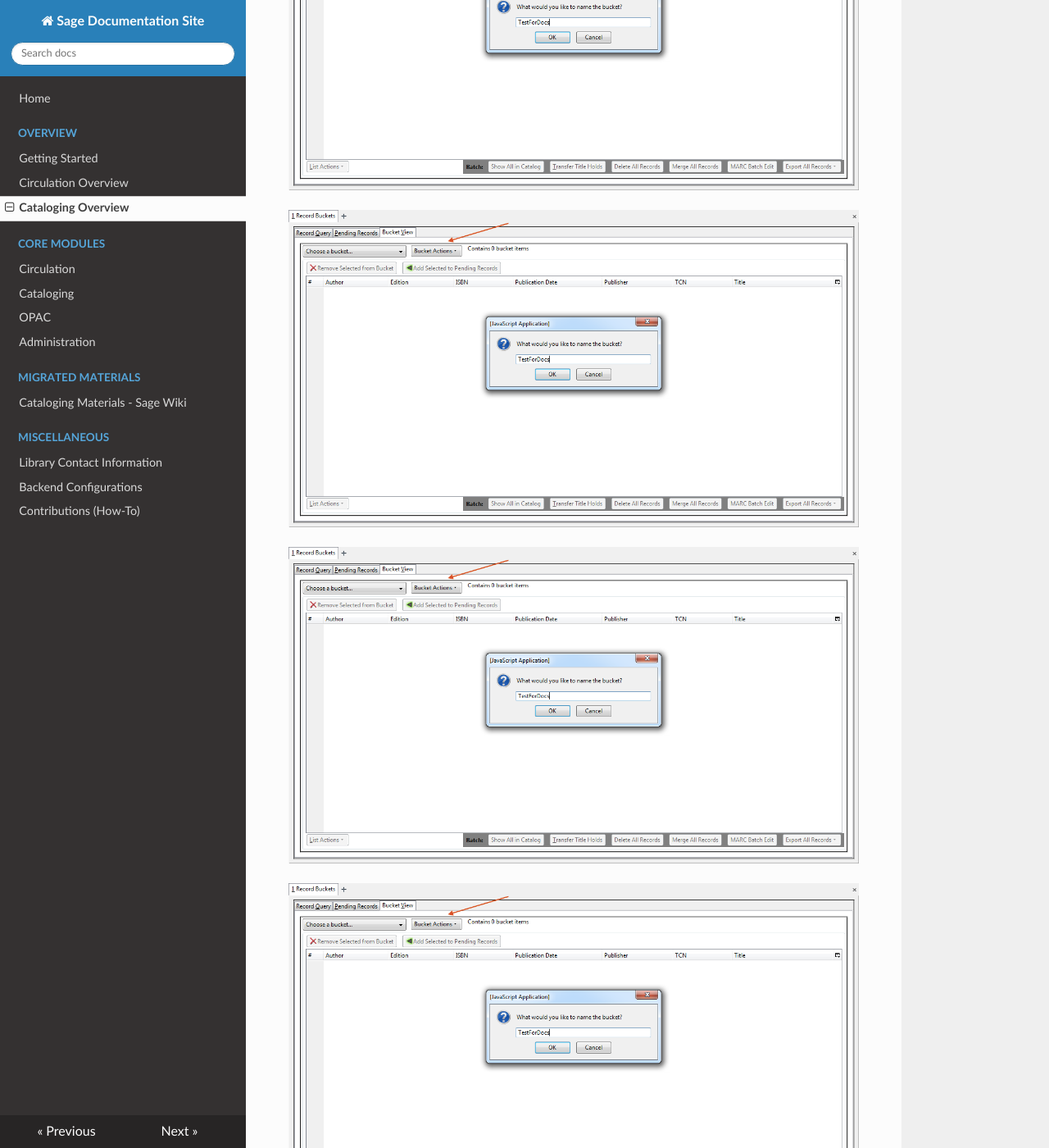
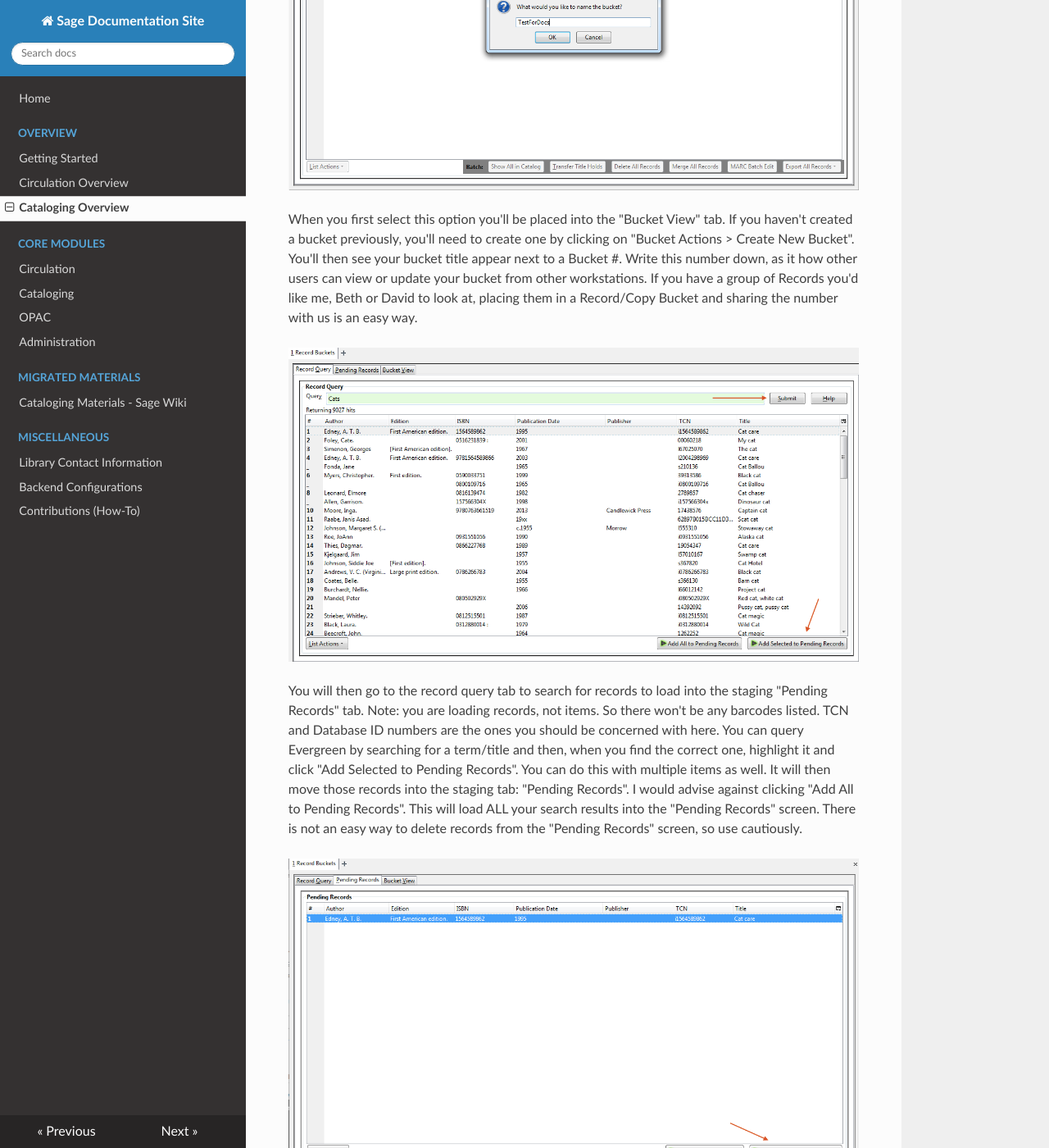
Before and after one commit to brentmills/sage_mkdocs, an MkDocs documentation site: the page built from docs/catm_cataloging_brief.md, in a window 1280 px wide and 1400 px high, scrolled down 4409 px. Shown: the whole window at 82% size. Built offline with MkDocs 1.6.1, drawn with Linux system fonts in a browser that asks for light colours; nearby versions of some CDN libraries; old or Windows-style settings are respelled for this version of MkDocs; some of the changed text lies outside the part shown.

Commit message:
Add copy to catm_cataloging_brief

```diff
--- a/docs/catm_cataloging_brief.md
+++ b/docs/catm_cataloging_brief.md
@@ -48,15 +48,36 @@ Choosing the "Display Item" option simply brings up the versitile "Item Status"
 
 Copy Buckets can be very useful when editing a large collection of barcoded items that you can't do in one session. Or, if you'd like to share your batch of "to be edited" items with another staff member.
 
-When you first choose this option, you will need to create a bucket for yourself by selecting "New Bucket". This interface is great for doing batch requests on items, batch edits on attributes (Shelving Location, Copy Status, Price)
+When you first choose this option, you will need to create a bucket for yourself by selecting "New Bucket". This interface is great for doing batch requests on items, batch edits on attributes (Shelving Location, Copy Status, Price).
 ##Manage Record Buckets
+
 ![Rec Buckets 1](/images/cat_recordbuckets1.png)
 
-![Rec Buckets 2](/images/cat_recordbuckets1.png)
+When you first select this option you'll be placed into the "Bucket View" tab. If you haven't created a bucket previously, you'll need to create one by clicking on "Bucket Actions > Create New Bucket". You'll then see your bucket title appear next to a Bucket #. Write this number down, as it how other users can view or update your bucket from other workstations. If you have a group of Records you'd like me, Beth or David to look at, placing them in a Record/Copy Bucket and sharing the number with us is an easy way.
 
-![Rec Buckets 3](/images/cat_recordbuckets1.png)
+![Rec Buckets 2](/images/cat_recordbuckets2.png)
 
-![Rec Buckets 4](/images/cat_recordbuckets1.png)
+You will then go to the record query tab to search for records to load into the staging "Pending Records" tab. Note: you are loading records, not items. So there won't be any barcodes listed. TCN and Database ID numbers are the ones you should be concerned with here. You can query Evergreen by searching for a term/title and then, when you find the correct one, highlight it and click "Add Selected to Pending Records". You can do this with multiple items as well. It will then move those records into the staging tab: "Pending Records". I would advise against clicking "Add All to Pending Records". This will load ALL your search results into the "Pending Records" screen. There is not an easy way to delete records from the "Pending Records" screen, so use cautiously.
+
+![Rec Buckets 3](/images/cat_recordbuckets3.png)
+
+Now you can move over to the "Pending Records" tab. Here you can select which items of those you found are really the ones you want to put into your Record bucket. Select which records you'd like and then click "Add Selected to current Bucket".
+
+![Rec Buckets 4](/images/cat_recordbuckets4.png)
+
+In the "Bucket View" you can finally manipulate the records how you would like. Either by:
+
+- <b>Show All in Catalog:</b> This will bring up all the records in the OPAC style view for you to examine.
+
+- <b>Transfer Title Holds:</b> Be careful with this option. You will basically move the holds that are on one title to another title. Useful if you have patrons selecting holds on the Audio Cassette version of Harry Potter's latest when they meant to choose the Book record instead. Better to use this on a case-by-case basic than in one massive update.
+
+- <b>Delete All Records:</b> Be careful with this one as well. I think you know why
+
+- <b>Merge All Records:</b> If there are many different versions of the same record floating around, you can consolidate them with this option. Be careful with this as well.
+
+- <b>Marc Batch Edit:</b> Opens up the MARC Batch Edit function.
+
+- <b>Export All Records:</b> Allows you to export the bibliographic records to MARC21, USMARC, XML or Evergreen's BRE (Bibliographic Record Entry) format.
 
 ##Create New MARC Record
 ![Create MARC 1](/images/cat_create_marc1.png)
```
